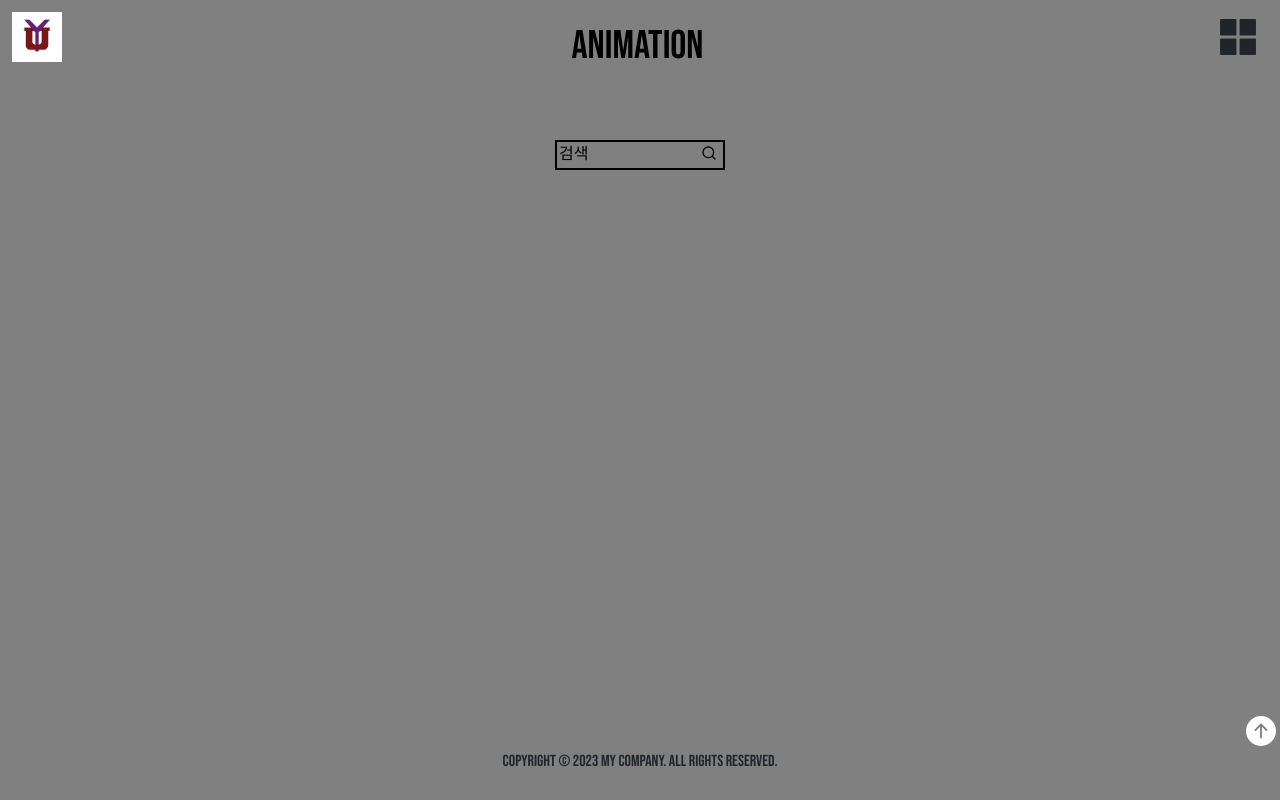
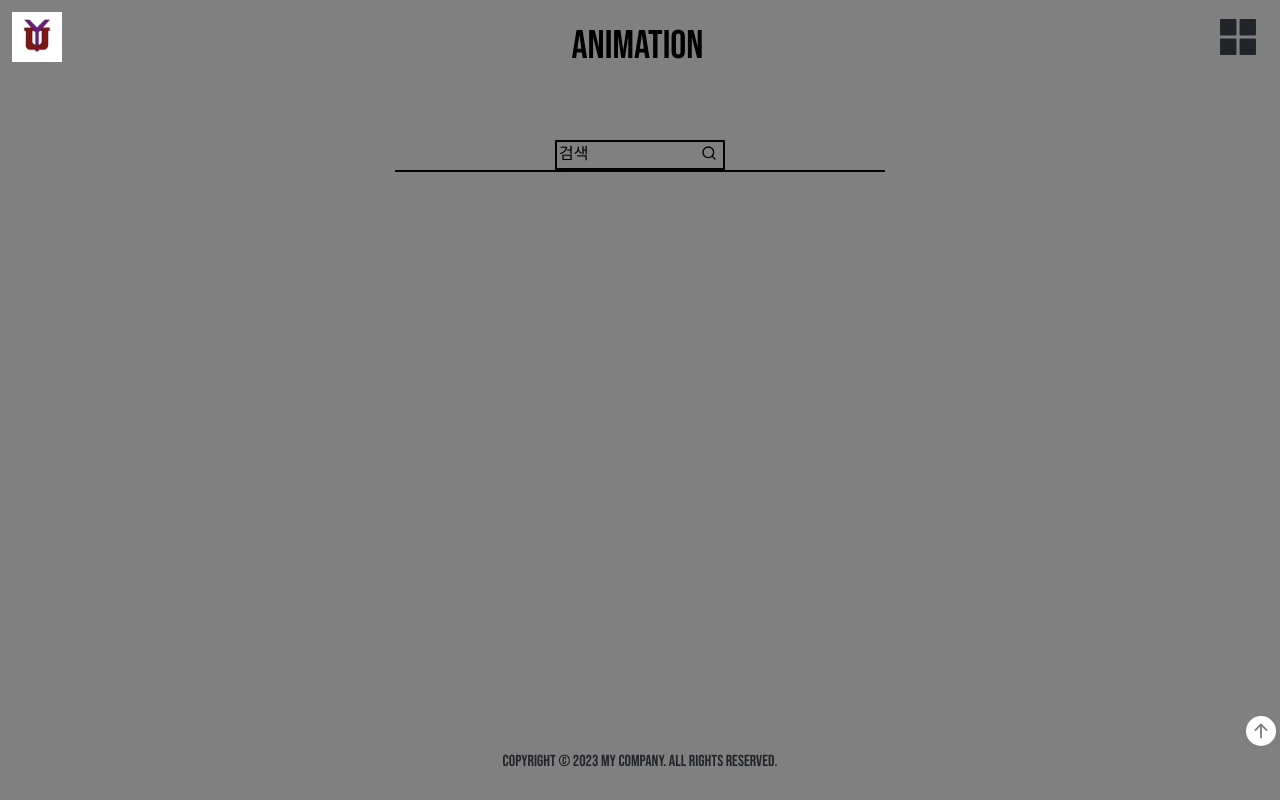
Before and after one commit to Eclipse-K/Animation_Page, a React (Create React App) app: page / in a window 1280 px wide. Built offline with nearby package versions, Linux system fonts and the light colour scheme.

Commit message:
Edit Suggestion css

```diff
--- a/src/Components/SearchBar.css
+++ b/src/Components/SearchBar.css
@@ -70,3 +70,21 @@ input::placeholder {
   background-color: rgba(255, 255, 255, 0.5);
   text-align: left;
 }
+
+.Suggestion_title {
+  position: absolute;
+  width: calc(50% - 150px);
+  left: 50%;
+  transform: translateX(-50%);
+  max-height: 200px;
+  background-color: white;
+  overflow-y: auto;
+  list-style: upper-alpha;
+  border: 2px solid black;
+  border-top: none;
+}
+
+.Suggestion_title li {
+  text-align: left;
+  padding-left: 5px;
+}
--- a/src/Components/SearchBar.js
+++ b/src/Components/SearchBar.js
@@ -90,7 +90,7 @@ function Search() {
         </div>
       ) : (
         //자동검색
-        <ul>
+        <ul className="Suggestion_title">
           {suggestions.map((suggestions) => (
             <li
               key={suggestions.id}
```
